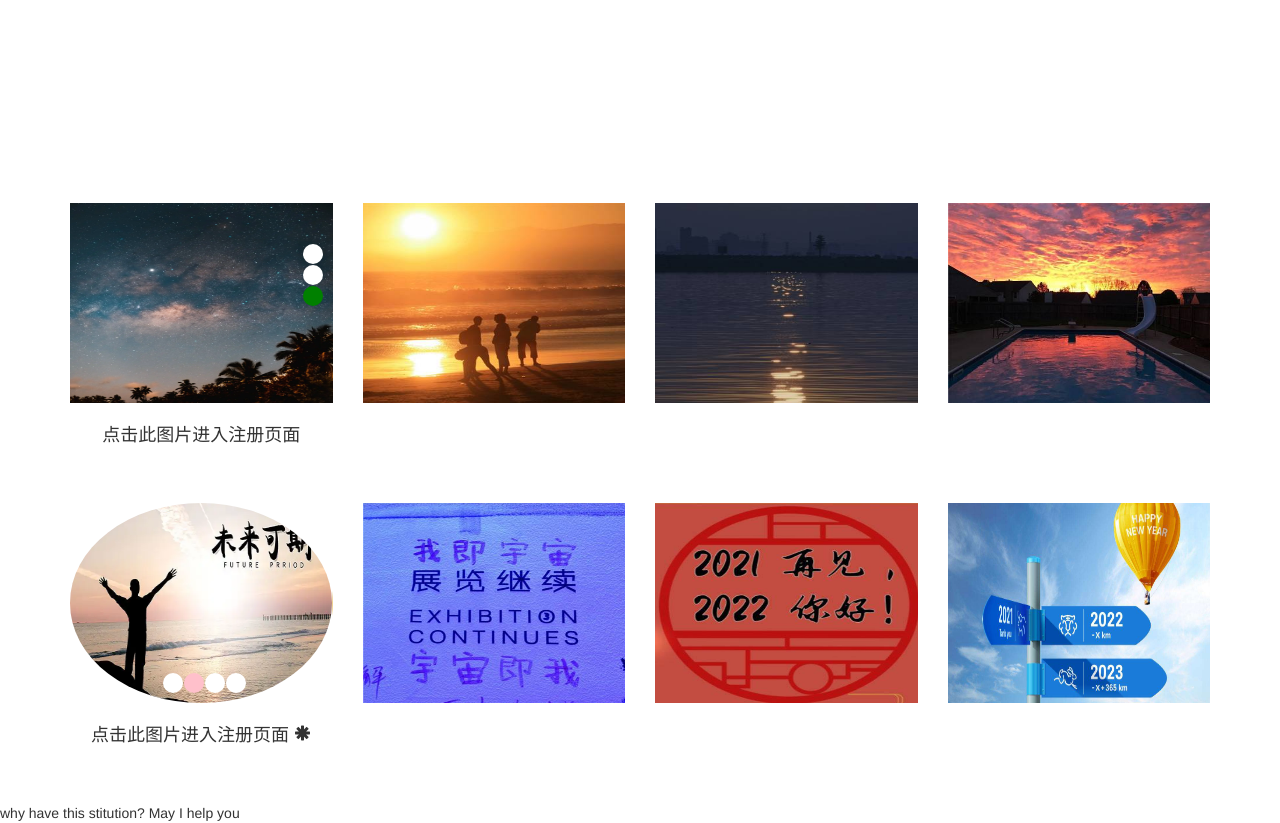
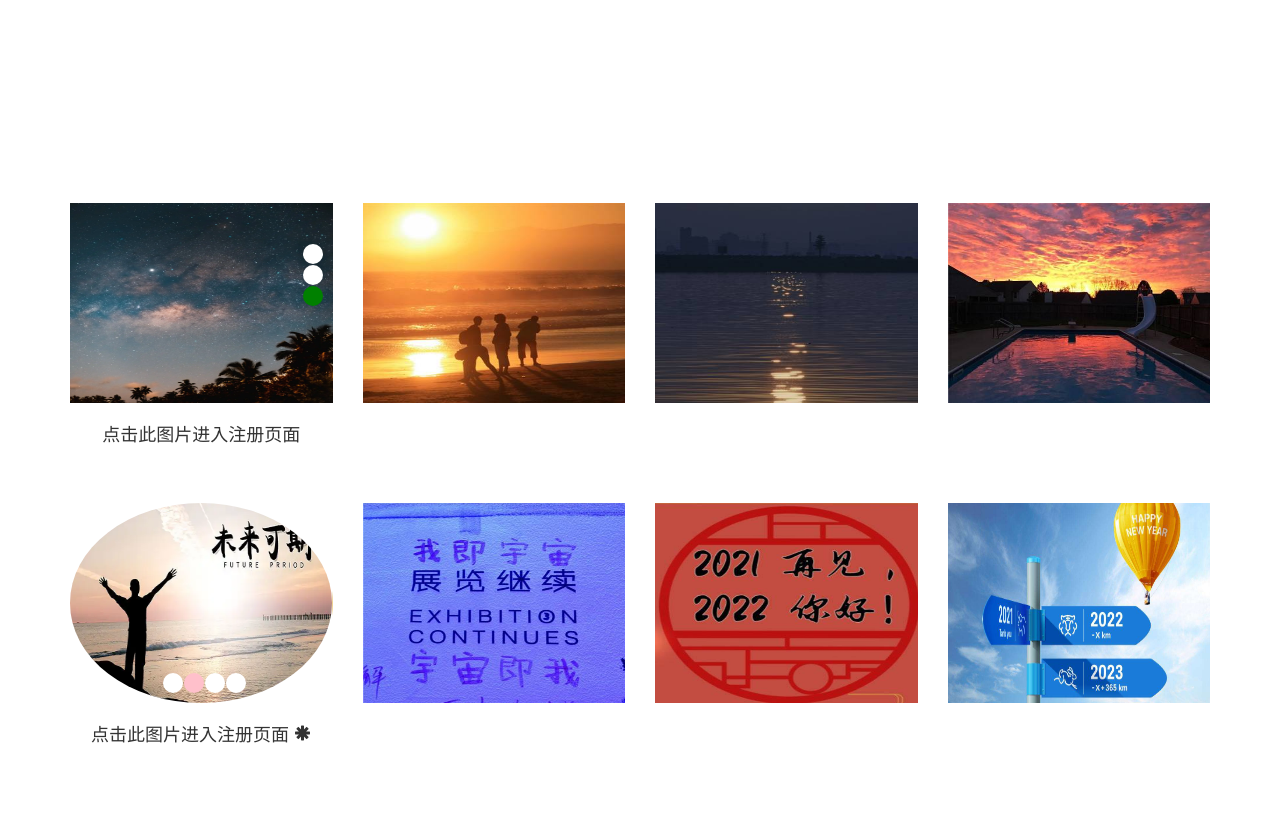
Before and after one commit to TTfirst/hello-html, a plain HTML site: page codepen/index.html in a window 1280 px wide. Shown: the part 507-1330 px from the top of the page. Drawn offline with Linux system fonts and the light colour scheme; a web font is replaced by a local one.

Commit message:
diffrence

```diff
--- a/codepen/index.html
+++ b/codepen/index.html
@@ -146,7 +146,6 @@
             </div>
         </div>
     </div>
-    <div>why have this stitution? May I help you</div>
     <script>
         /* var hide_nav = document.querySelector(".hide_nav");
         if (document.body.clientWidth < 400) {
```
